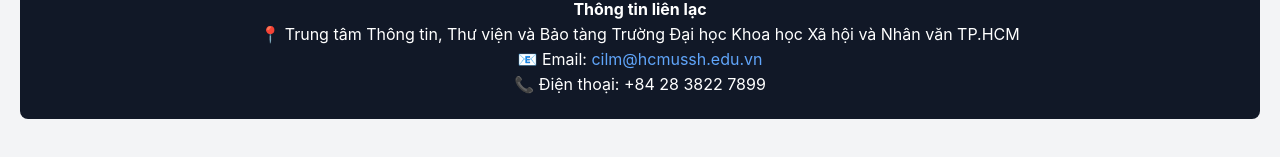
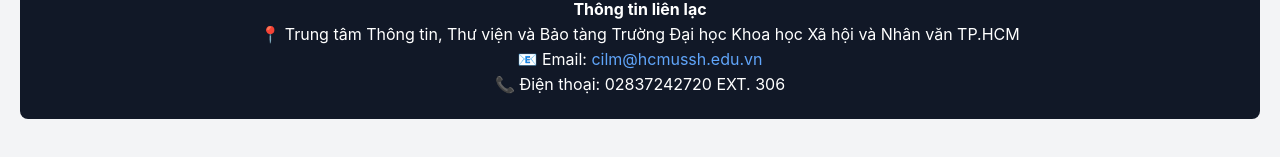
Before and after one commit to tndangkhoaa/lnf-cilm, a plain HTML site: page index.html in a window 1280 px wide. Shown: the part 207-364 px from the top of the page. Drawn offline with nearby package versions, Linux system fonts and the light colour scheme; no server answers.

Commit message:
Update index.html

```diff
--- a/index.html
+++ b/index.html
@@ -17,6 +17,6 @@
     <p><strong>Thông tin liên lạc</strong></p>
     <p>📍 Trung tâm Thông tin, Thư viện và Bảo tàng Trường Đại học Khoa học Xã hội và Nhân văn TP.HCM</p>
     <p>📧 Email: <a href="mailto:contact@hcmussh.edu.vn">cilm@hcmussh.edu.vn</a></p>
-    <p>📞 Điện thoại: +84 28 3822 7899</p>
+    <p>📞 Điện thoại: 02837242720 EXT. 306 </p>
   </footer>
 </html>
```
